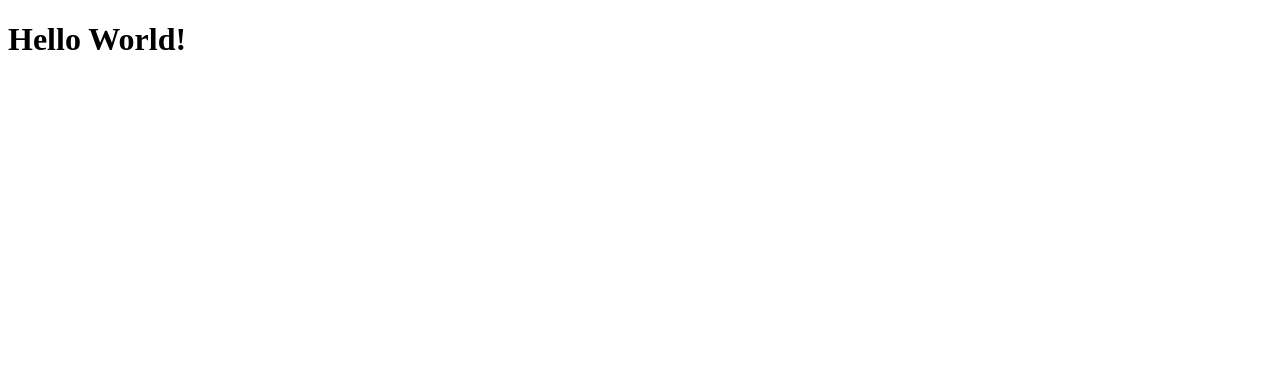
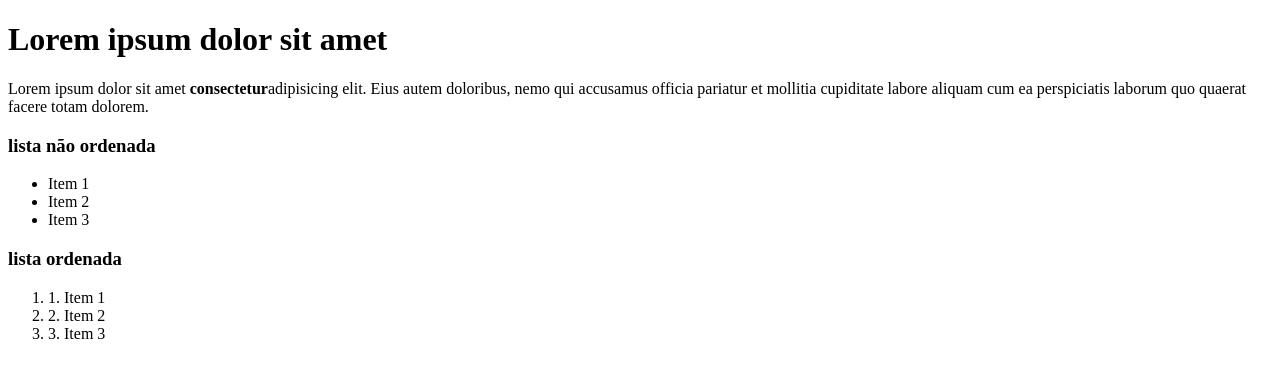
Before and after one commit to peropao/git_test, a plain HTML site: page index.html in a window 1280 px wide. Drawn offline with Linux system fonts and the light colour scheme.

Commit message:
relembrando html

```diff
--- a/index.html
+++ b/index.html
@@ -1,13 +1,31 @@
 <!DOCTYPE html>
-<html lang="pt">
+<html lang="en">
 <head>
-<meta charset="UTF-8">
-<title>My "first page on web"</title>
+    <meta charset="UTF-8">
+    <meta name="viewport" content="width=device-width, initial-scale=1.0">
+    <title>Document</title>
+</head>
 <body>
+  <h1>Lorem ipsum dolor sit amet</h1>
+  <p>Lorem ipsum dolor sit amet  <strong>consectetur</strong>adipisicing elit. Eius autem doloribus,
+    nemo qui accusamus officia pariatur et mollitia cupiditate labore aliquam cum ea
+    perspiciatis laborum quo quaerat facere totam dolorem.</p>
 
-<h1>Hello World!</h1>
+    <h3>lista não ordenada</h3>
+    <ul>
 
+<li>Item 1</li>
+  <li>Item 2</li>
+  <li>Item 3</li>
+
+    </ul>
+<h3>lista ordenada</h3>
+        <ol>
+
+<li>1. Item 1</li>
+  <li>2. Item 2</li>
+  <li>3. Item 3</li>
+
+    </ol>
 </body>
-</head>
-
 </html>
```
Also changed, not shown: odin-links-and-images/index.html (added, +17 -0 lines), odin-links-and-images/images/dog.jpg (added), odin-links-and-images/pages/about.html (added), 1 other file.
